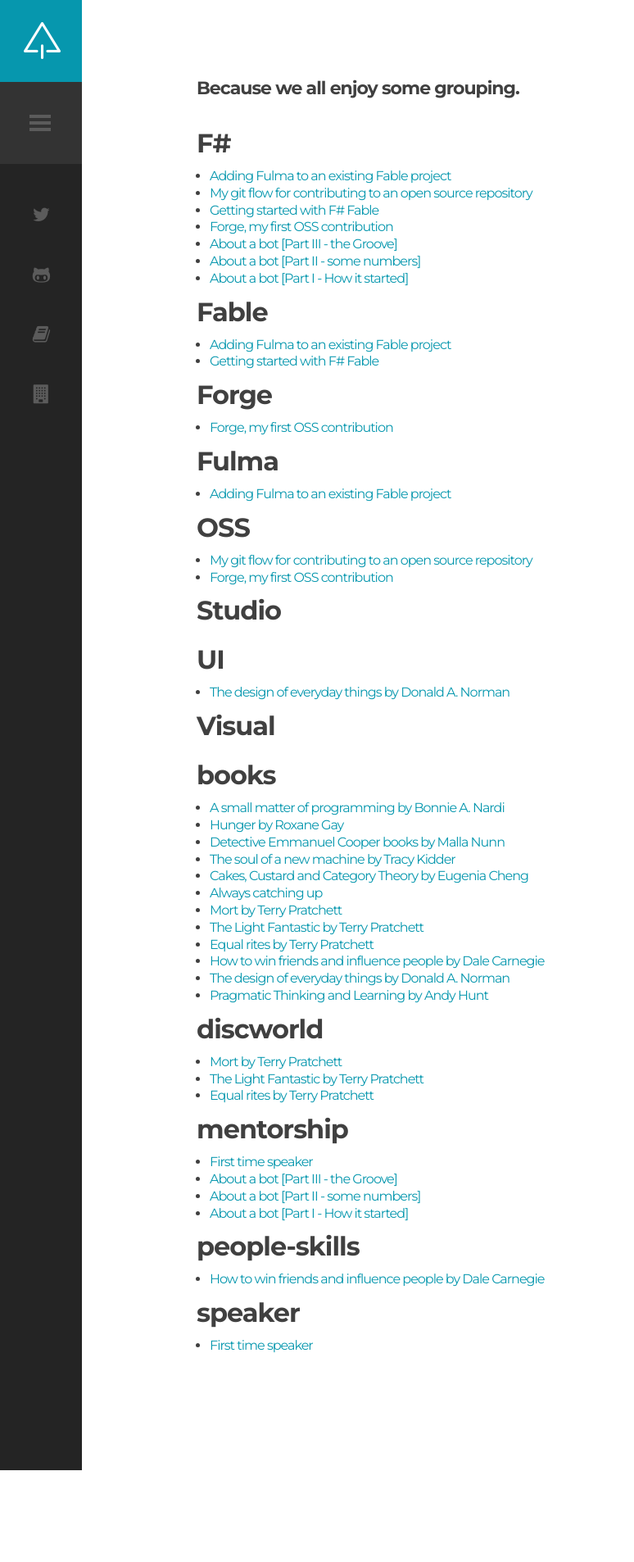
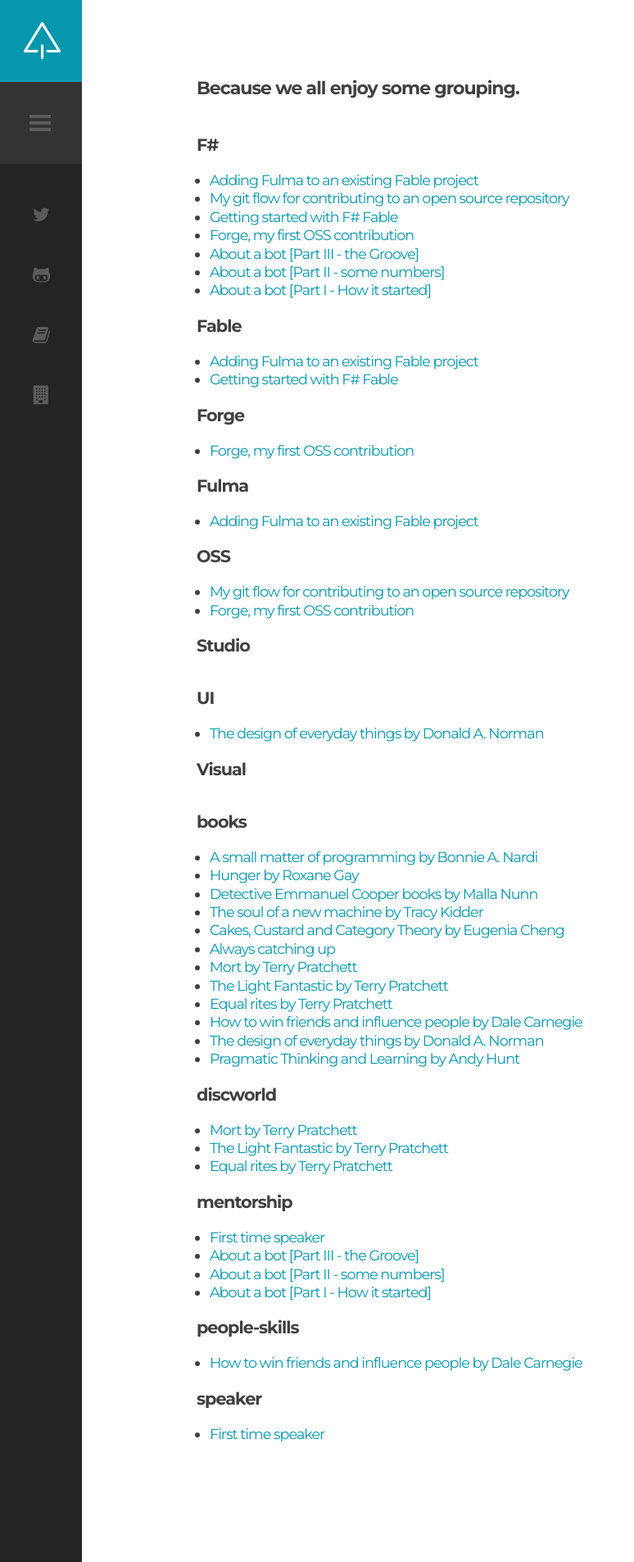
Before and after one commit to selketjah/selketjah.github.io, a Jekyll site: the page built from tags.html, in a window 1280 px wide. Shown: the whole page at 82% size, without its empty margins (0-774 px from the left). Built offline with Jekyll 4.4.1, drawn with Linux system fonts in a browser that asks for light colours; before the commit the page ends 1794 px from its top, so only the background shows below that.

Commit message:
update title layout

```diff
--- a/public/css/common.css
+++ b/public/css/common.css
@@ -255,8 +255,8 @@
 }
 h3
 {
-    font-size: 32px;
-    line-height: 20px;
+    font-size: 1.3rem;
+    line-height: 1.5rem;
 }
 h4
 {
--- a/public/css/style.css
+++ b/public/css/style.css
@@ -6,8 +6,8 @@
 body
 {
     font-family: 'Libre Baskerville',sans-serif, Arial;;
-    font-size: 1rem;
-    line-height: 1.3rem;
+    font-size: 1.1rem;
+    line-height: 1.4rem;
     letter-spacing: -1px;
     color: #404040;
     background-color: #fff;
```
